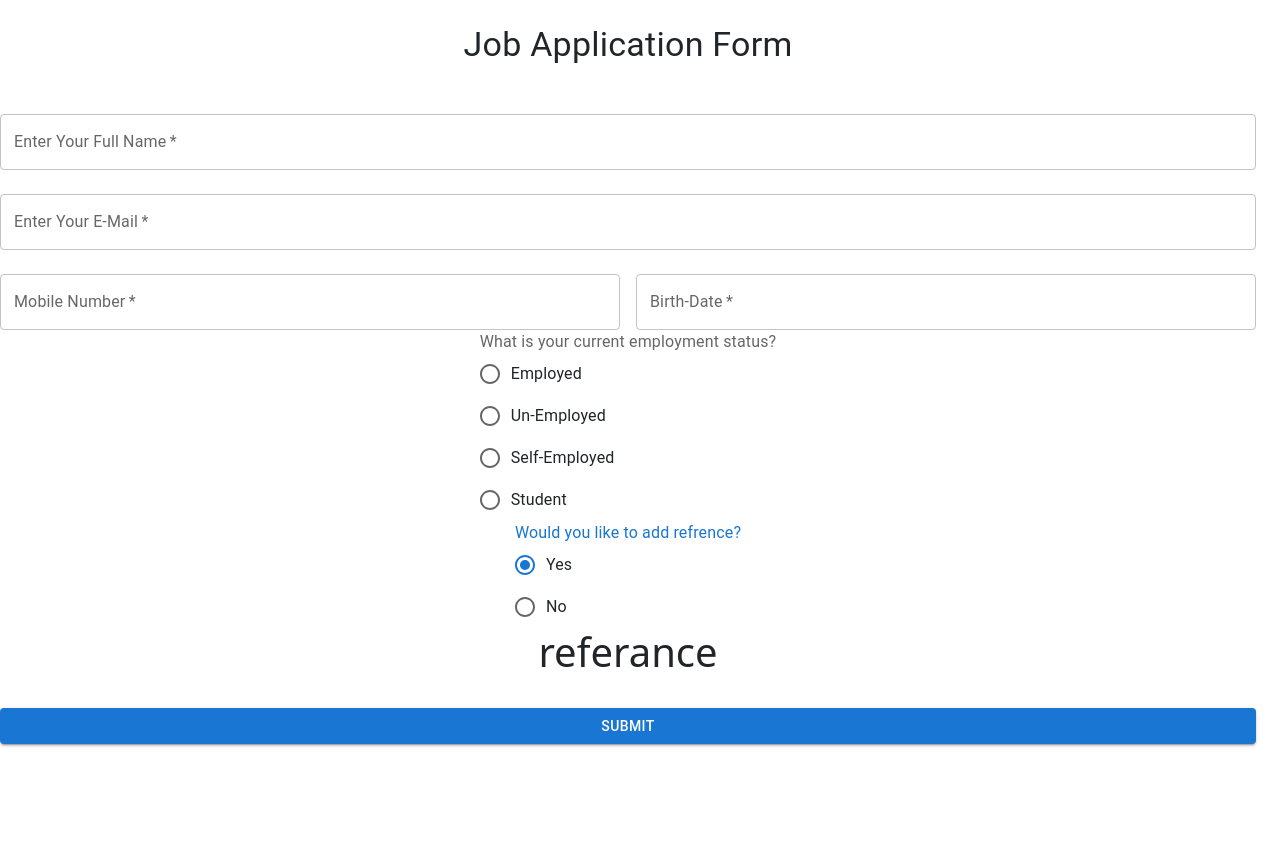
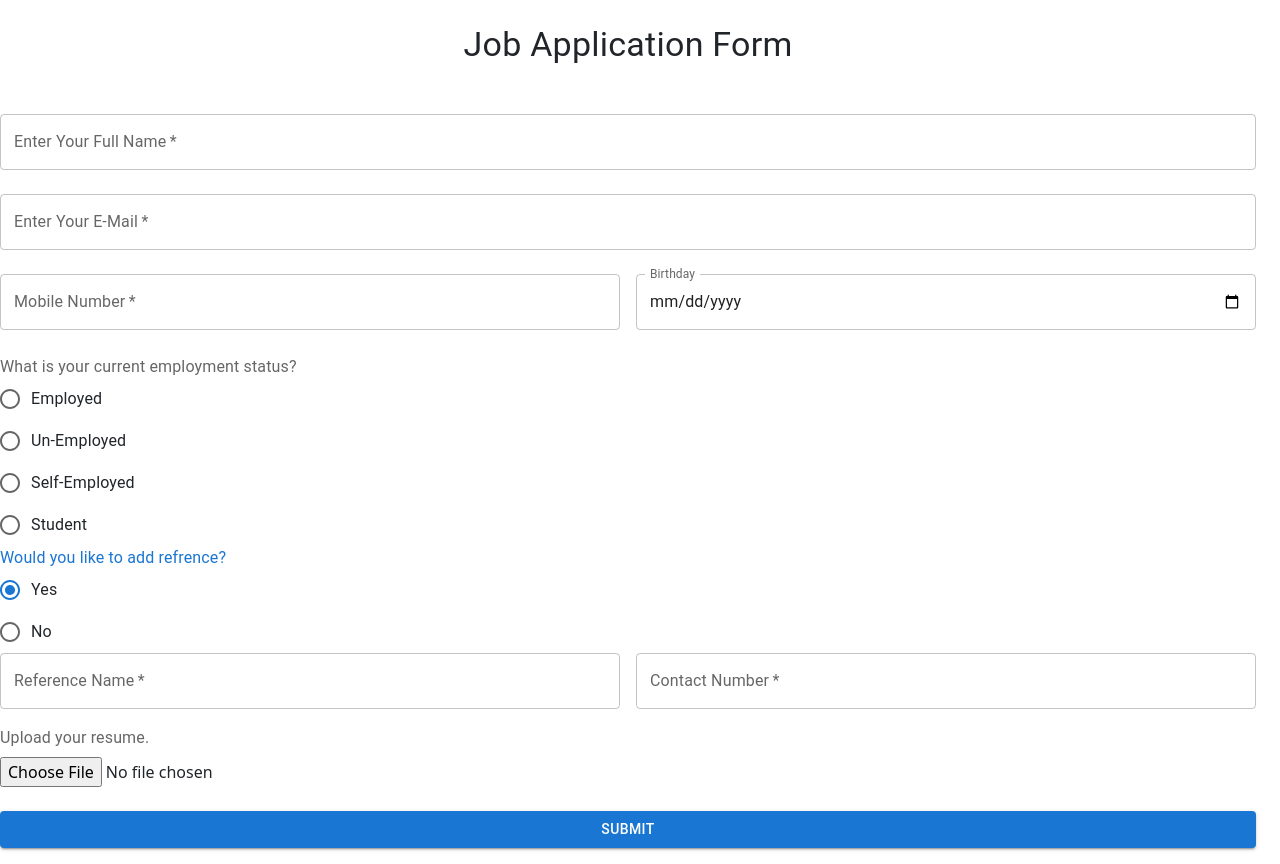
Before and after one commit to harsh1110/Job_portal_frontend, a React (Create React App) app in the folder client/: page /job/1 in a window 1280 px wide. Both pictures are taken after a click on the label "Yes". Before the commit the page ends 800 px from the top, so only its background shows below. Built offline with nearby package versions, Linux system fonts and the light colour scheme.

Commit message:
Job Apply Form

```diff
--- a/client/src/components/Home/JobApplyForm.jsx
+++ b/client/src/components/Home/JobApplyForm.jsx
@@ -1,28 +1,52 @@
 import * as React from "react";
-import PropTypes from "prop-types";
+// import PropTypes from "prop-types";
 import Box from "@mui/material/Box";
 import Typography from "@mui/material/Typography";
-import Paper from "@mui/material/Paper";
+// import Paper from "@mui/material/Paper";
 import axios from "axios";
-import {
-  Button,
-  Radio,
-  FormControlLabel,
-  FormLabel,
-  FormControl,
-  RadioGroup,
-} from "@mui/material";
-import { Grid, TextField } from "@mui/material";
-import { textAlign } from "@mui/system";
+import { FormControlLabel, FormLabel, FormControl } from "@mui/material";
+import { Button, Grid, TextField } from "@mui/material";
+import { Radio, RadioGroup } from "@mui/material";
 import { useState } from "react";
+import {useParams} from "react-router-dom"
 
 export default function JobApplyForm() {
-  const userId = localStorage.getItem("user");
+  const {id} = useParams()
+  // const userId = localStorage.getItem("user");
   const [ref, setref] = useState("false");
+  const [name, setname] = useState("");
+  const [email, setemail] = useState("");
+  const [phone, setphone] = useState("");
+  const [date, setdate] = useState("");
+  const [employment, setemployment] = useState("");
+  const [refname, setrefname] = useState("");
+  const [refphone, setrefphone] = useState("");
+
+  const handleEmployment = (e) =>{
+    setemployment(e.target.value)
+}
+const handleSubmit = (e) => {
+  e.preventDefault();
+    const data = {
+      jobId:id,
+      // userId:userId,
+      name:name,
+      email:email,
+      phone:phone,
+      date:date,
+      employment:employment,
+      refname:refname,
+      refphone:refphone
+    }
+    axios.post("http://localhost:5000/job/user/apply", data)
+      .then((res) => {
+        console.log(res)
+      })
+}
 
   return (
     <div
-      className="row  "
+      className="row"
       style={{
         width: "100%",
         justifyContent: "center",
@@ -55,7 +79,7 @@ export default function JobApplyForm() {
                 className="mt-4"
                 required
                 fullWidth
-                // onChange={(e) => setdesignation(e.target.value)}
+                onChange={(e) => setname(e.target.value)}
                 label="Enter Your Full Name"
                 color={"primary"}
               />
@@ -65,7 +89,7 @@ export default function JobApplyForm() {
                 className="mt-4"
                 required
                 fullWidth
-                // onChange={(e) => setdesignation(e.target.value)}
+                onChange={(e) => setemail(e.target.value)}
                 label="Enter Your E-Mail"
                 color={"primary"}
               />
@@ -76,51 +100,58 @@ export default function JobApplyForm() {
                   className="mt-4"
                   required
                   fullWidth
-                  // onChange={(e) => setdesignation(e.target.value)}
+                  onChange={(e) => setphone(e.target.value)}
                   label="Mobile Number"
                   color={"primary"}
                 />
               </Grid>
               <Grid item sm={6}>
                 <TextField
+                  fullWidth
                   className="mt-4"
-                  required
-                  fullWidth
-                  // onChange={(e) => setdesignation(e.target.value)}
-                  label="Birth-Date"
-                  color={"primary"}
+                  id="date"
+                  label="Birthday"
+                  type="date"
+                  onChange={(e) => setdate(e.target.value)}
+                  InputLabelProps={{
+                    shrink: true,
+                  }}
                 />
               </Grid>
             </Grid>
 
-            <Grid item sm={12}>
-              <FormControl style={{}}>
+            <Grid item sm={12} style={{ textAlign: "start", marginTop: "2%" }}>
+              <FormControl>
                 <FormLabel>What is your current employment status?</FormLabel>
                 <RadioGroup>
                   <FormControlLabel
                     value="employed"
                     control={<Radio />}
                     label="Employed"
+                    onClick={handleEmployment}
                   />
                   <FormControlLabel
                     value="unemployed"
                     control={<Radio />}
                     label="Un-Employed"
+                    onClick={handleEmployment}
                   />
                   <FormControlLabel
                     value="selfemployed"
                     control={<Radio />}
                     label="Self-Employed"
+                    onClick={handleEmployment}
                   />
                   <FormControlLabel
                     value="student"
                     control={<Radio />}
                     label="Student"
+                    onClick={handleEmployment}
                   />
                 </RadioGroup>
               </FormControl>
             </Grid>
-            <Grid>
+            <Grid item sm={12} style={{ textAlign: "start" }}>
               <FormControl>
                 <FormLabel>Would you like to add refrence?</FormLabel>
 
@@ -138,16 +169,53 @@ export default function JobApplyForm() {
                 </RadioGroup>
               </FormControl>
             </Grid>
-            {ref === "true" ? <Grid>
-              <h1>referance</h1>
-            </Grid> : null}
+            {ref === "true" ? (
+              <Grid container spacing={2} className="mb-2">
+                <Grid item sm={6}>
+                  <TextField
+                    className="mb-2"
+                    required
+                    fullWidth
+                    onChange={(e) => setrefname(e.target.value)}
+                    label="Reference Name"
+                    color={"primary"}
+                  />
+                </Grid>
+                <Grid item sm={6}>
+                  <TextField
+                    required
+                    fullWidth
+                    onChange={(e) => setrefphone(e.target.value)}
+                    label="Contact Number"
+                    color={"primary"}
+                  />
+                </Grid>
+              </Grid>
+            ) : null}
+
+            <Grid item sm={12} style={{ textAlign: "start" }}>
+              <FormLabel>Upload your resume.</FormLabel>
+            </Grid>
+            <Grid item sm={12}>
+              <input
+                style={{ float: "left" }}
+                className="mt-2"
+                required
+                fullWidth
+                type="file"
+                // onChange={(e) => setdesignation(e.target.value)}
+                label="Resume"
+                color={"primary"}
+              />
+            </Grid>
+
             <Button
               type="submit"
               fullWidth
               variant="contained"
               color="primary"
               sx={{ mt: 3, mb: 2 }}
-              // onClick={(e) => handleSubmit(e)}
+              onClick={(e) => handleSubmit(e)}
             >
               Submit
             </Button>
```
Also changed, not shown: 2 other files (tests, documents, lock files or other folders).
